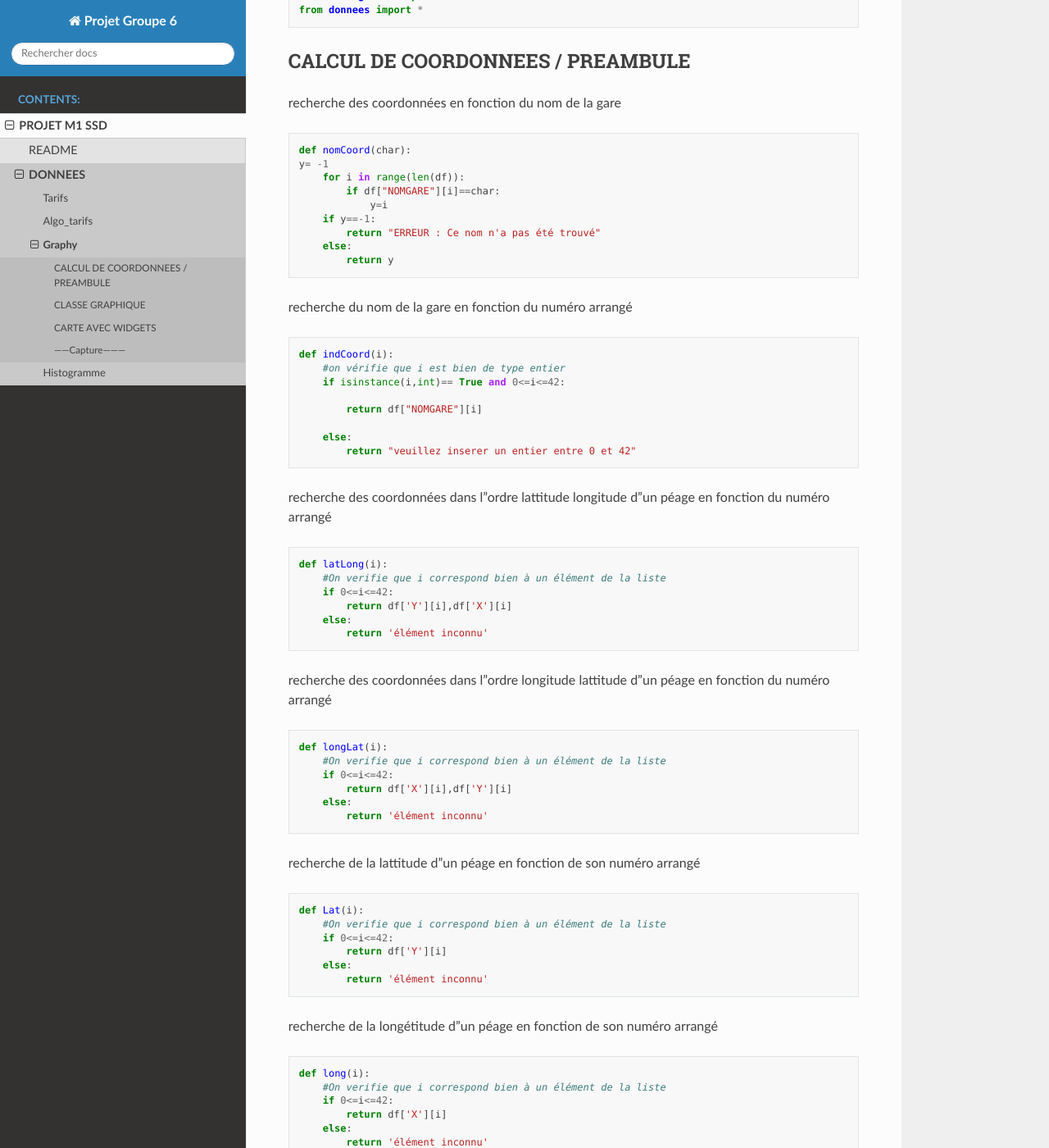
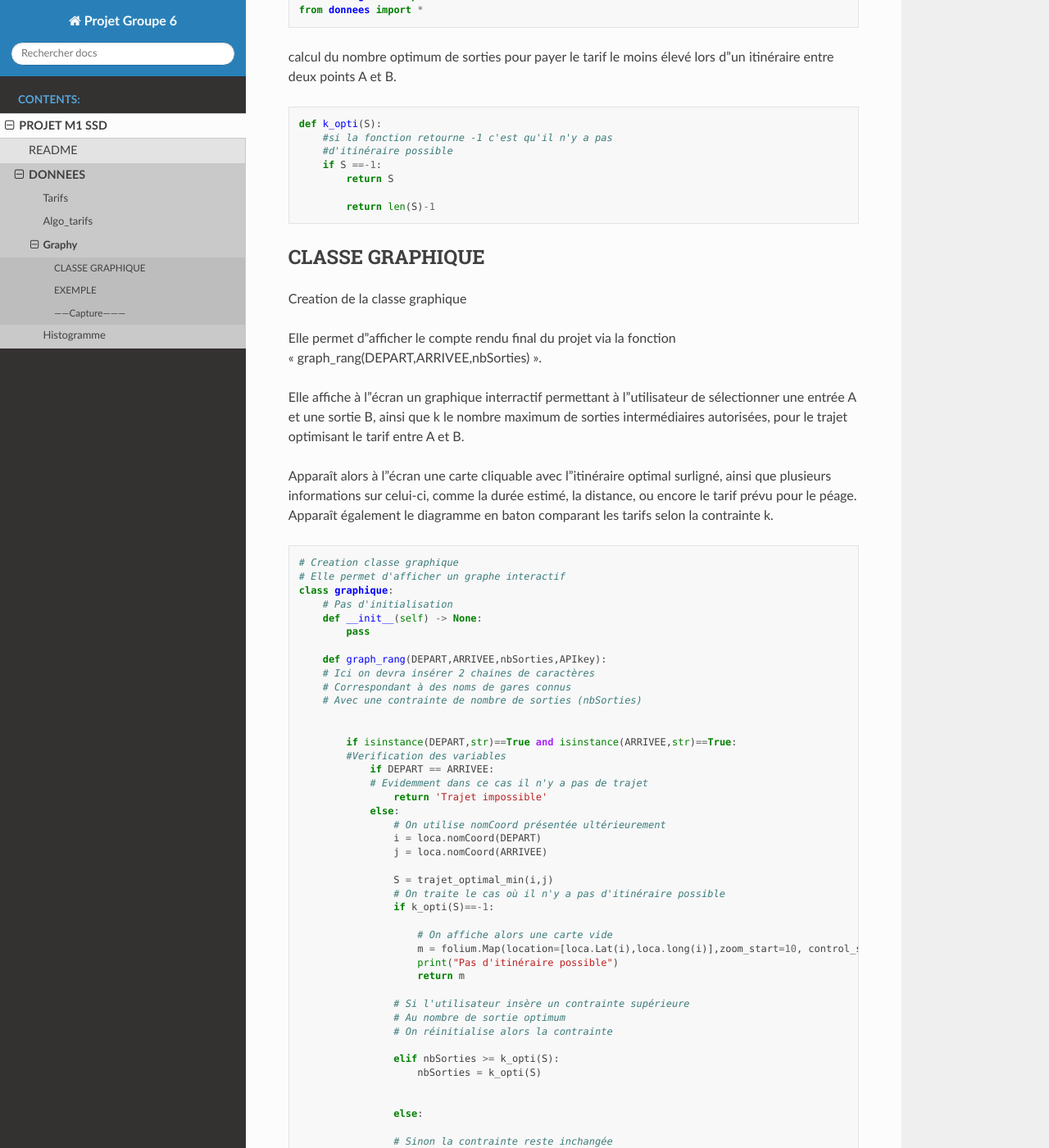
Before and after one commit to lucea97217/mapsud, a Sphinx documentation site: the page built from Sphinx_DL/source/Projet/DONNEES/Graphy.md, in a window 1280 px wide and 1400 px high, scrolled down 320 px. Shown: the whole window at 82% size. Built offline with Sphinx 7.4.7 and the Read the Docs theme 2.0.0, drawn with Linux system fonts in a browser that asks for light colours; some of the changed text lies outside the part shown.

Commit message:
Update Graphy.md

```diff
--- a/Sphinx_DL/source/Projet/DONNEES/Graphy.md
+++ b/Sphinx_DL/source/Projet/DONNEES/Graphy.md
@@ -11,68 +11,6 @@
     from ipywidgets import interact
     from histogramme import histo
     from donnees import *
-
-
-## CALCUL DE COORDONNEES / PREAMBULE
-
-recherche des coordonnées en fonction du nom de la gare
-
-    def nomCoord(char):
-    y= -1
-        for i in range(len(df)):
-            if df["NOMGARE"][i]==char:
-                y=i
-        if y==-1:
-            return "ERREUR : Ce nom n'a pas été trouvé"
-        else:
-            return y
-
-recherche du nom de la gare en fonction du numéro arrangé
-
-    def indCoord(i):
-        #on vérifie que i est bien de type entier
-        if isinstance(i,int)== True and 0<=i<=42:
-
-            return df["NOMGARE"][i]
-
-        else:
-            return "veuillez inserer un entier entre 0 et 42"
-
-recherche des coordonnées dans l'ordre lattitude longitude d'un péage en fonction du numéro arrangé
-
-    def latLong(i):
-        #On verifie que i correspond bien à un élément de la liste
-        if 0<=i<=42:
-            return df['Y'][i],df['X'][i]
-        else:
-            return 'élément inconnu'
-
-recherche des coordonnées dans l'ordre longitude lattitude d'un péage en fonction du numéro arrangé
-
-    def longLat(i):
-        #On verifie que i correspond bien à un élément de la liste
-        if 0<=i<=42:
-            return df['X'][i],df['Y'][i]
-        else:
-            return 'élément inconnu'
-
-recherche de la lattitude d'un péage en fonction de son numéro arrangé
-
-    def Lat(i):
-        #On verifie que i correspond bien à un élément de la liste
-        if 0<=i<=42:
-            return df['Y'][i]
-        else:
-            return 'élément inconnu'
-
-recherche de la longétitude d'un péage en fonction de son numéro arrangé
-
-    def long(i):
-        #On verifie que i correspond bien à un élément de la liste
-        if 0<=i<=42:
-            return df['X'][i]
-        else:
-            return 'élément inconnu'
 
 
 calcul du nombre optimum de sorties pour payer le tarif le moins élevé lors d'un itinéraire entre deux points A et B.
@@ -97,128 +35,124 @@ Elle affiche à l'écran un graphique interractif permettant à l'utilisateur de
 
 Apparaît alors à l'écran une carte cliquable avec l'itinéraire optimal surligné, ainsi que plusieurs informations sur celui-ci, comme la durée estimé, la distance, ou encore le tarif prévu pour le péage. Apparaît également le diagramme en baton comparant les tarifs selon la contrainte k.
 
-    def __init__(self) -> None:
-        pass
+    # Creation classe graphique
+    # Elle permet d'afficher un graphe interactif
+    class graphique:
+        # Pas d'initialisation
+        def __init__(self) -> None:
+            pass
 
-    def graph_rang(DEPART,ARRIVEE,nbSorties):
-    # Ici on devra insérer 2 chaines de caractères
-    # Correspondant à des noms de gares connus
-    # Avec une contrainte de nombre de sorties (nbSorties)
+        def graph_rang(DEPART,ARRIVEE,nbSorties,APIkey):
+        # Ici on devra insérer 2 chaines de caractères
+        # Correspondant à des noms de gares connus
+        # Avec une contrainte de nombre de sorties (nbSorties)
 
 
-        if isinstance(DEPART,str)==True and isinstance(ARRIVEE,str)==True:
-        #Verification des variables
-            if DEPART == ARRIVEE:
-            # Evidemment dans ce cas il n'y a pas de trajet
-                return 'Trajet impossible'
-            else:
-                # On utilise nomCoord présentée ultérieurement
-                i = nomCoord(DEPART)
-                j = nomCoord(ARRIVEE)
+            if isinstance(DEPART,str)==True and isinstance(ARRIVEE,str)==True:
+            #Verification des variables
+                if DEPART == ARRIVEE:
+                # Evidemment dans ce cas il n'y a pas de trajet
+                    return 'Trajet impossible'
+                else:
+                    # On utilise nomCoord présentée ultérieurement
+                    i = loca.nomCoord(DEPART)
+                    j = loca.nomCoord(ARRIVEE)
 
-                S = trajet_optimal_min(i,j)
-                # On traite le cas où il n'y a pas d'itinéraire possible
-                if k_opti(S)==-1:
+                    S = trajet_optimal_min(i,j)
+                    # On traite le cas où il n'y a pas d'itinéraire possible
+                    if k_opti(S)==-1:
 
-                    # On affiche alors une carte vide
-                    m = folium.Map(location=[Lat(i),long(i)],zoom_start=10, control_scale=True,tiles="cartodbpositron")
-                    print("Pas d'itinéraire possible")
-                    return m
+                        # On affiche alors une carte vide
+                        m = folium.Map(location=[loca.Lat(i),loca.long(i)],zoom_start=10, control_scale=True,tiles="cartodbpositron")
+                        print("Pas d'itinéraire possible")
+                        return m
 
-                # Si l'utilisateur insère un contrainte supérieure
-                # Au nombre de sortie optimum
-                # On réinitialise alors la contrainte
+                    # Si l'utilisateur insère un contrainte supérieure
+                    # Au nombre de sortie optimum
+                    # On réinitialise alors la contrainte
 
-                elif nbSorties >= k_opti(S):
-                    nbSorties = k_opti(S)
+                    elif nbSorties >= k_opti(S):
+                        nbSorties = k_opti(S)
 
 
-                else:
+                    else:
 
-                # Sinon la contrainte reste inchangée
+                    # Sinon la contrainte reste inchangée
 
-                    nbSorties=nbSorties
+                        nbSorties=nbSorties
 
-                # On spécifie tout de même l'itinéraire optimal
+                    # On spécifie tout de même l'itinéraire optimal
 
-                print("Itinéraire optimal de "+ str(k_opti(S)) +" "+"sorties.")
+                    print("Itinéraire optimal de "+ str(k_opti(S)) +" "+"sorties.")
 
 
-                # On liste les sorties à l'aide des numéros arrangés
-                li = trajet_optimal_min(i,j)[nbSorties][1]
-                locationList=[]
-                # Dans locationList nous insérons les coordonnées
-                # Correspondant numéros arrangés de li
-                for point in range(len(li)):
-                    locationList.append(latLong(li[point]))
+                    # On liste les sorties à l'aide des numéros arrangés
+                    li = trajet_optimal_min(i,j)[nbSorties][1]
+                    locationList=[]
+                    # Dans locationList nous insérons les coordonnées
+                    # Correspondant numéros arrangés de li
+                    for point in range(len(li)):
+                        locationList.append(loca.latLong(li[point]))
 
-                # Création de l'itinéraire entre
-                # Le point de départ et le point d'arrivée
-                coords = (longLat(i),longLat(j))
+                    # Création de l'itinéraire entre
+                    # Le point de départ et le point d'arrivée
+                    coords = (loca.longLat(i),loca.longLat(j))
 
-                # Utilisation de openrouteservice
-                # Il faudra ici utiliser une clef API
-                client = openrouteservice.Client(key='5b3ce3597851110001cf6248ec32a01981c344289c76bd7dbc72c78d')
+                    # Utilisation de openrouteservice
+                    # Il faudra ici utiliser une clef API
 
-                # Ici on calculera l'itinéraire entre nos deux points
-                # En utilisant preference="fastest"
-                # Afin d'être sur de rester sur l'autoroute
-                res = client.directions(coords,preference="fastest")
-                geometry = client.directions(coords)['routes'][0]['geometry']
-                decoded = convert.decode_polyline(geometry)
+                    client = openrouteservice.Client(key=APIkey)
 
-                # Fonction pour rendre l'itinéraire cliquable
-                # On insère les information de distance
-                # De durée et de coût du trajet
-                distance_txt = "<h4> <b>Distance :&nbsp" + "<strong>"+str(round(res['routes'][0]['summary']['distance']/1000,1))+" Km </strong>" +"</h4></b>"
-                duration_txt = "<h4> <b>Durée :&nbsp" + "<strong>"+str(round(res['routes'][0]['summary']['duration']/60,1))+" Mins. </strong>" +"</h4></b>"
-                price_txt = "<h4> <b>Prix :&nbsp" + "<strong>"+ str(round((trajet_optimal_min(i,j)[nbSorties][0])/round(res['routes'][0]['summary']['distance']/1000,1),2))+" € /km. Soit </strong>"+str((trajet_optimal_min(i,j)[nbSorties][0]))+" €  </strong>" +"</h4></b>"
+                    # Ici on calculera l'itinéraire entre nos deux points
+                    # En utilisant preference="fastest"
+                    # Afin d'être sur de rester sur l'autoroute
+                    res = client.directions(coords,preference="fastest")
+                    geometry = client.directions(coords)['routes'][0]['geometry']
+                    decoded = convert.decode_polyline(geometry)
 
-                # Initialisation carte
-                m = folium.Map(location=[Lat(i),long(i)],zoom_start=10, control_scale=True,tiles="cartodbpositron")
-                folium.GeoJson(decoded).add_child(folium.Popup(distance_txt+duration_txt+price_txt,max_width=300)).add_to(m)
+                    # Fonction pour rendre l'itinéraire cliquable
+                    # On insère les information de distance
+                    # De durée et de coût du trajet
+                    distance_txt = "<h4> <b>Distance :&nbsp" + "<strong>"+str(round(res['routes'][0]['summary']['distance']/1000,1))+" Km </strong>" +"</h4></b>"
+                    duration_txt = "<h4> <b>Durée :&nbsp" + "<strong>"+str(round(res['routes'][0]['summary']['duration']/60,1))+" Mins. </strong>" +"</h4></b>"
+                    price_txt = "<h4> <b>Prix :&nbsp" + "<strong>"+ str(round((trajet_optimal_min(i,j)[nbSorties][0])/round(res['routes'][0]['summary']['distance']/1000,1),2))+" € /km. Soit </strong>"+str((trajet_optimal_min(i,j)[nbSorties][0]))+" €  </strong>" +"</h4></b>"
 
-                # Initialision des points correspondants aux péages
-                for loc in range(len(locationList)):
+                    # Initialisation carte
+                    m = folium.Map(location=[loca.Lat(i),loca.long(i)],zoom_start=10, control_scale=True,tiles="cartodbpositron")
+                    folium.GeoJson(decoded).add_child(folium.Popup(distance_txt+duration_txt+price_txt,max_width=300)).add_to(m)
 
-                    folium.Marker(
-                        locationList[loc],
-                        popup=df["NOMGARE"][li[loc]],
-                        icon=folium.Icon(icon_color='black',icon='road')
-                    ).add_to(m)
+                    # Initialision des points correspondants aux péages
+                    for loc in range(len(locationList)):
+
+                        folium.Marker(
+                            locationList[loc],
+                            popup=df["NOMGARE"][li[loc]],
+                            icon=folium.Icon(icon_color='black',icon='road')
+                        ).add_to(m)
+
+                    histo(DEPART,ARRIVEE)
+                    return m
+            else:
+                return "Vos variables n'ont pas le bon format ou utilisez la fonction 'nomCoord'"
+
+        # Fonction calcul distance entre deux points en passant par l'autoroute
+        def distance(i,j):
+
+            coords = ((loca.long(i),loca.Lat(i)),(loca.long(j),loca.Lat(j)))
+            client = openrouteservice.Client(key='5b3ce3597851110001cf6248ec32a01981c344289c76bd7dbc72c78d')
+            res = client.directions(coords, preference="fastest")
+            dist=float(round(res['routes'][0]['summary']['distance']/1000,1))
+            return dist
+
+    # Initialisation d'une liste d'entiers
+    # Allant de 1 à 10
+    # Pour l'initialisation de la contrainte de sorties
+    k=[]
+    for i in range(11):
+        k.append(i)
 
 
-                histo(DEPART,ARRIVEE)
-
-                return m
-        else:
-            return "Vos variables n'ont pas le bon format ou utilisez la fonction 'nomCoord'"
-
-    # Fonction calcul distance
-    def distance(i,j):
-        coords = ((df["X"][i],df["Y"][i]),(df["X"][j],df["Y"][j]))
-        client = openrouteservice.Client(key='5b3ce3597851110001cf6248ec32a01981c344289c76bd7dbc72c78d')
-        res = client.directions(coords, preference="fastest")
-        dist=float(round(res['routes'][0]['summary']['distance']/1000,1))
-        return dist
-
-
-## CARTE AVEC WIDGETS
-
-Initialisation, Y correspond à la liste des sorties que l'utilisateur peut emprunter pour rentrer et sortir de l'autoroute.
-
-    k=[]
-    for i in range(11):
-    k.append(i)
-
-    Y = [ 0, 1, 2, 3, 4, 6, 7, 8, 9, 10, 11, 12, 13, 14, 15, 16, 19, 20, 21, 22, 23, 24, 25, 26, 27, 29, 30, 31, 33, 35, 36, 37, 38, 39, 40, 41, 42 ]
-    df_nom=[]
-
-    # On insère dans df_nom tout les noms de gare correspondants aux numéros arrangés de Y
-    for i in range(len(Y)):
-    df_nom.append(df["NOMGARE"][Y[i]])
-
-
+## EXEMPLE
 
 Nous obtenons alors le graphe interactif décris plus haut, sur lequel nous pouvons sélectionner notre point de depart A et d'arrivée B, ainsi que notre contrainte de nombre de sorties intermédiares maximum autorisées.
 
```
